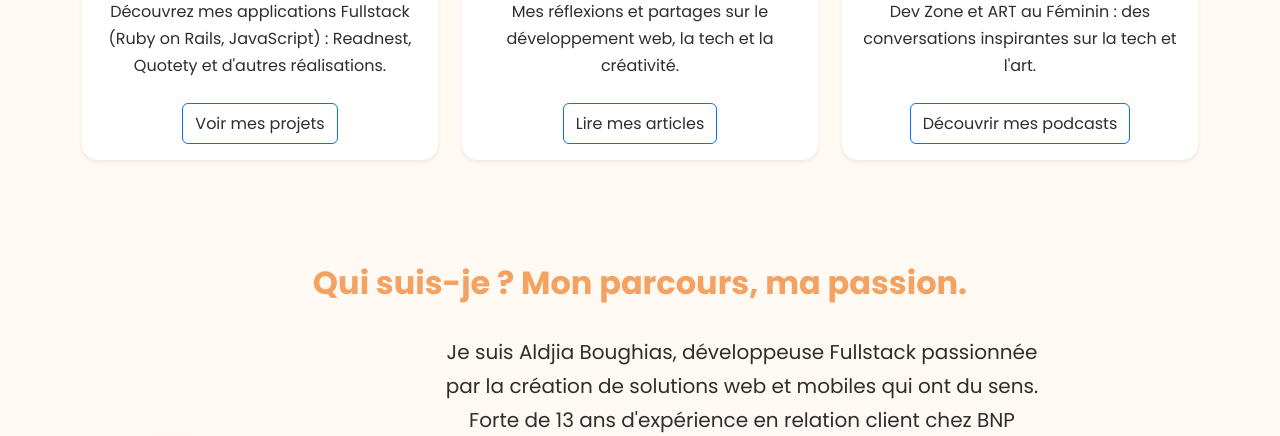
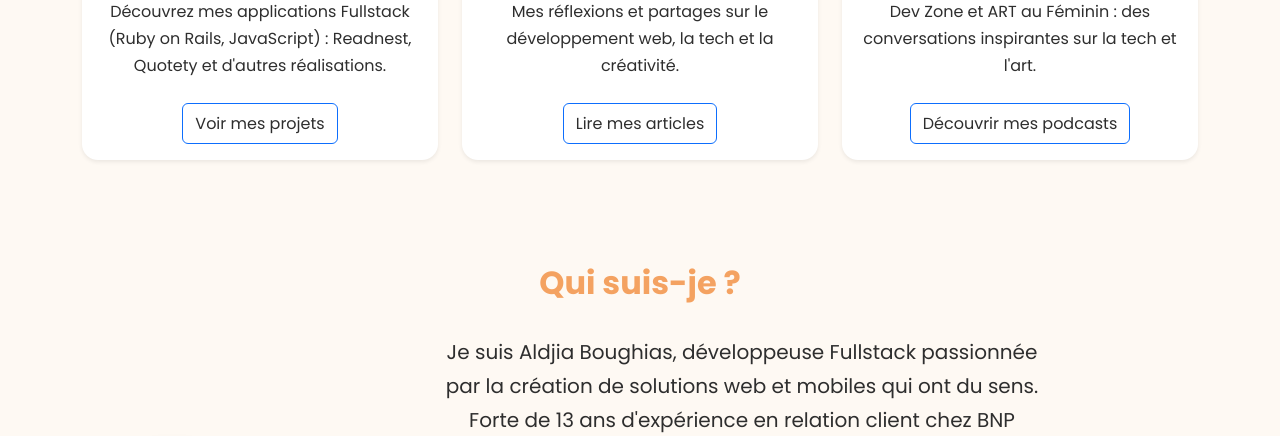
Before and after one commit to AldjiaDev/aldjia.dev, a Jekyll site: the page built from index.html, in a window 1280 px wide and 900 px high, scrolled down 1622 px, cut to the strip 0-436 px from the top of the window. Built offline with Jekyll 4.4.1, drawn with Linux system fonts in a browser that asks for light colours.

Commit message:
fix contraste

```diff
--- a/index.html
+++ b/index.html
@@ -10,7 +10,9 @@
       <div class="card border-0 shadow-sm rounded-4 text-center p-5" style="background-color: var(--primary); color: white;">
 
         <!-- Titre principal -->
-        <h1 class="display-4 fw-bold mb-3">Développeuse Fullstack & Créatrice de Produits Digitaux</h1>
+        <h1 class="display-4 fw-bold mb-3" style="color: white;">
+          Développeuse Fullstack & Créatrice de Produits Digitaux
+        </h1>
         <p class="mb-4" style="font-size: 2.5rem; font-weight: bold; line-height: 1.3; min-height: 3.5em;">Je transforme les idées en applications <span style="display: inline-block; overflow: visible !important;"><span id="typed-text" style="color: var(--accent);"></span></span></p>
 
         <!-- Paragraphe concis -->
@@ -101,7 +103,7 @@
 <!-- SECTION À PROPOS -->
 <section class="py-5" style="background-color: #FEF9F3;">
   <div class="container text-center">
-    <h2 class="mb-4">Qui suis-je ? Mon parcours, ma passion.</h2>
+    <h2 class="mb-4">Qui suis-je ?</h2>
     <div class="d-flex flex-column flex-md-row align-items-center justify-content-center gap-4">
       <img src="/assets/images/portrait.jpg" alt="Portrait Aldjia" class="rounded-circle shadow" style="width: 180px; height: 180px; object-fit: cover;">
       <p class="lead mx-auto" style="max-width: 600px;">
```
